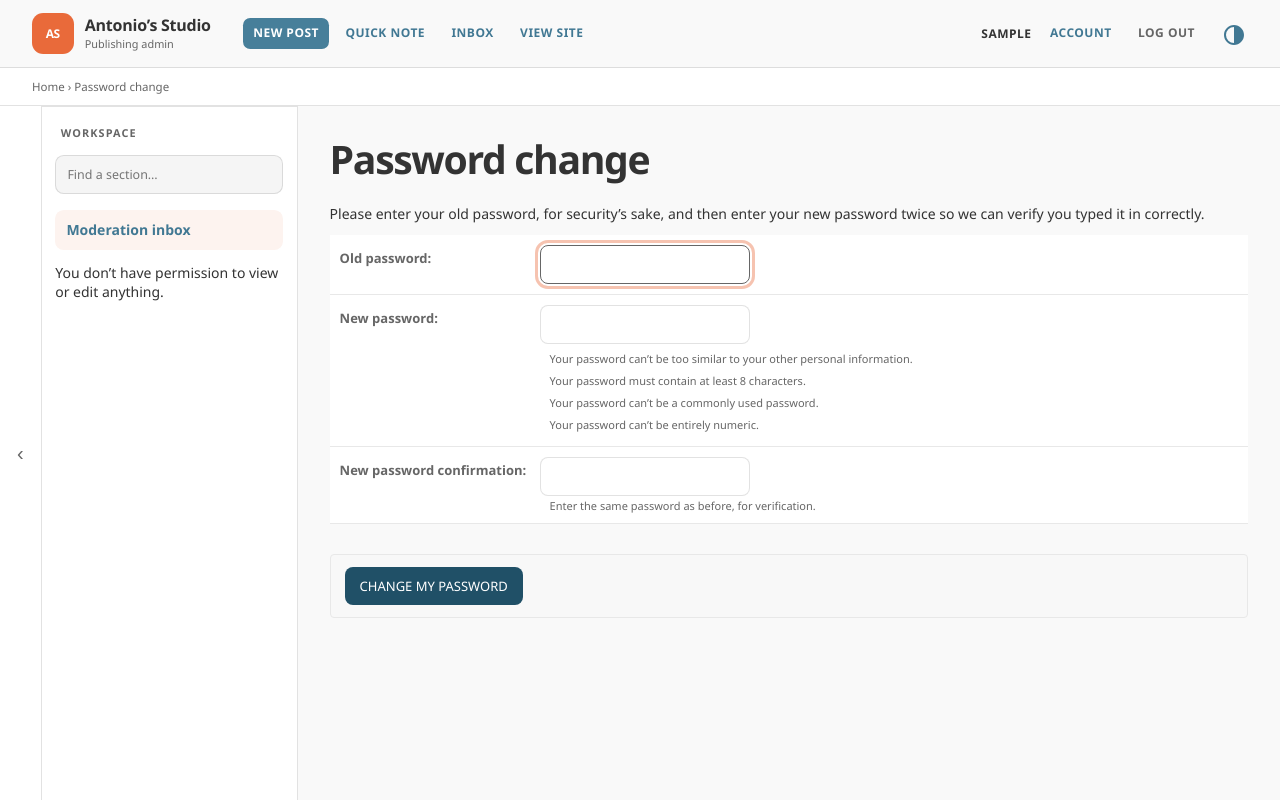
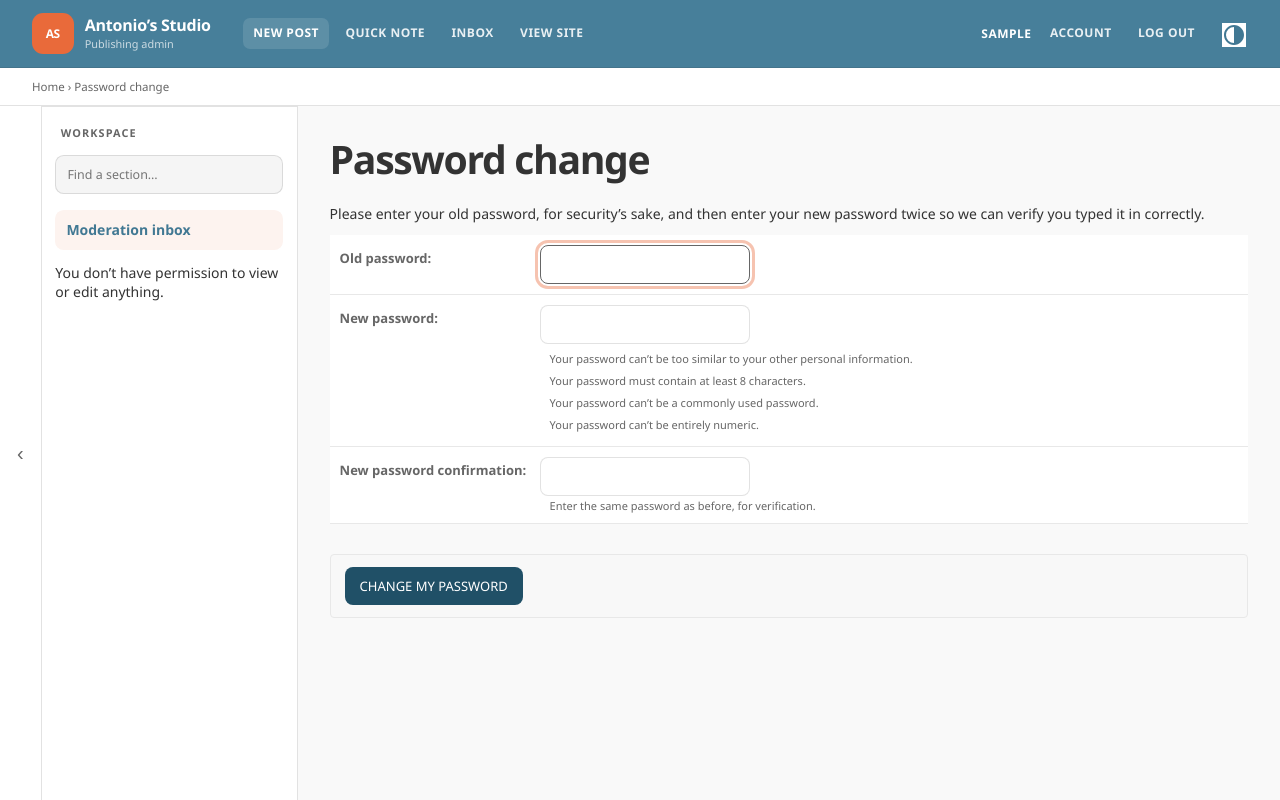
Before and after one commit to Otolock/antoniosantos.io-django, a Django app: a page that uses blog/templates/admin/base_site.html in a window 1280 px wide. Run offline with Django 5.2, Linux system fonts and the light colour scheme; the visitor is signed in with stand-in values (Sample User, id 1).

Commit message:
Polish admin colors and controls

```diff
--- a/blog/static/blog/admin-shell.css
+++ b/blog/static/blog/admin-shell.css
@@ -43,9 +43,9 @@ summary:focus-visible {
 
 #header {
     align-items: center;
-    background: var(--header-bg);
+    background: var(--studio-blue);
     border-bottom: 1px solid var(--studio-border);
-    color: var(--body-fg);
+    color: white;
     gap: 2rem;
     min-height: 4.25rem;
     padding: 0.7rem clamp(1rem, 3vw, 2rem);
@@ -57,7 +57,7 @@ summary:focus-visible {
 
 .studio-brand {
     align-items: center;
-    color: var(--body-fg) !important;
+    color: white !important;
     display: inline-flex;
     gap: 0.7rem;
     text-decoration: none;
@@ -89,7 +89,7 @@ summary:focus-visible {
 }
 
 .studio-brand small {
-    color: var(--body-quiet-color);
+    color: rgb(255 255 255 / 72%);
     font-size: 0.68rem;
     margin-top: 0.12rem;
 }
@@ -117,7 +117,7 @@ summary:focus-visible {
 #user-tools button {
     border: 0;
     border-radius: 0.45rem;
-    color: var(--body-quiet-color);
+    color: rgb(255 255 255 / 88%);
     font-size: 0.75rem;
     font-weight: 700;
     line-height: 1.2;
@@ -125,14 +125,24 @@ summary:focus-visible {
     text-decoration: none;
 }
 
+#header #user-tools a:link,
+#header #user-tools a:visited {
+    color: rgb(255 255 255 / 88%);
+}
+
 #user-tools a:hover,
 #user-tools button:hover {
-    background: var(--studio-surface);
-    color: var(--body-fg);
+    background: rgb(255 255 255 / 12%);
+    color: white;
+}
+
+#header #user-tools a:hover,
+#header #user-tools a:focus {
+    color: white;
 }
 
 .studio-quick-nav a:first-child {
-    background: var(--studio-blue);
+    background: rgb(255 255 255 / 12%);
     color: white !important;
 }
 
@@ -153,7 +163,7 @@ summary:focus-visible {
 }
 
 .studio-account-name {
-    color: var(--body-fg);
+    color: white;
     font-weight: 750;
     margin-right: 0.15rem;
 }
@@ -167,6 +177,10 @@ summary:focus-visible {
     height: 2rem;
     padding: 0.35rem;
     width: 2rem;
+}
+
+#user-tools .theme-toggle svg {
+    color: white;
 }
 
 nav[aria-label="Breadcrumbs"] {
```
Also changed, not shown: other parts of blog/static/blog/admin-shell.css (+21 -9 lines), webmentions/static/webmentions/admin.css (+23 -0 lines).
